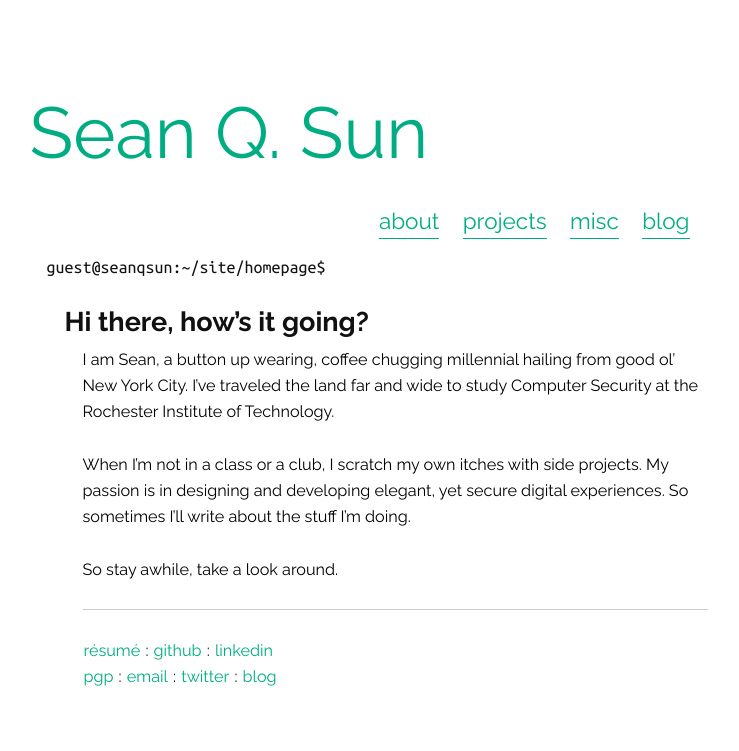
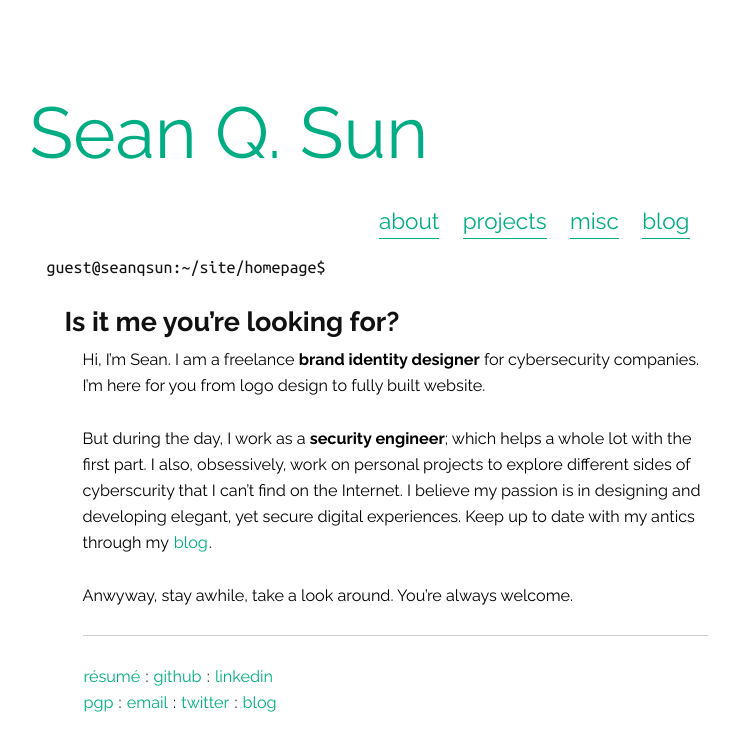
Before and after one commit to seanqsun/seanqsun.github.io, a Jekyll site: the page built from index.md, in a window 1280 px wide. Shown: the top 751 px of the page, without its empty margins (245-984 px from the left). Built offline with Jekyll 4.4.1, drawn with Linux system fonts in a browser that asks for light colours.

```diff
--- a/index.md
+++ b/index.md
@@ -5,15 +5,15 @@ title: homepage
 
 ### guest@seanqsun:~/site/{{page.title}}$
 
-## Hi there, how's it going?
+## Is it me you're looking for?
 
-I am Sean, a button up wearing, coffee chugging millennial hailing from good ol' New York City. I've traveled the land far and wide to study Computer Security at the Rochester Institute of Technology.
+Hi, I'm Sean. I am a freelance **brand identity designer** for cybersecurity companies. I'm here for you from logo design to fully built website.
 
-When I'm not in a class or a club, I scratch my own itches with side projects. My passion is in designing and developing elegant, yet secure digital experiences. So sometimes I'll write about the stuff I'm doing.
+But during the day, I work as a **security engineer**; which helps a whole lot with the first part. I also, obsessively, work on personal projects to explore different sides of cyberscurity that I can't find on the Internet. I believe my passion is in designing and developing elegant, yet secure digital experiences. Keep up to date with my antics through my <a class="link1" href="https://www.seanqsun.com/blog">blog</a>.
 
-So stay awhile, take a look around.
+Anwyway, stay awhile, take a look around. You're always welcome.
 
 
 <hr>
-<a class="link1" href="Resume.pdf" target="_blank">résumé</a> : <a class="link1" href="https://www.github.com/sean-q-sun">github</a> : <a class="link1" href="https://www.linkedin.com/in/seanqsun">linkedin</a>
-<a class="link1"  href="public.asc" target="_blank">pgp</a> : <a class="link1" href="mailto:sean@seanqsun.com">email</a> : <a class="link1" href="https://www.twitter.com/seanrisesunset">twitter</a> : <a class="link1" href="http://www.seanqsun.com/blog">blog</a>
+<a class="link1" href="Resume.pdf" target="_blank">résumé</a> : <a class="link1" href="https://www.github.com/seanqsun">github</a> : <a class="link1" href="https://www.linkedin.com/in/seanqsun">linkedin</a>
+<a class="link1"  href="public.asc" target="_blank">pgp</a> : <a class="link1" href="mailto:sean@seanqsun.com">email</a> : <a class="link1" href="https://www.twitter.com/seanqsun">twitter</a> : <a class="link1" href="http://www.seanqsun.com/blog">blog</a>
```
Also changed, not shown: _posts/2018-08-09-0x03.md (added, +21 -0 lines), about.md (+6 -5 lines).
